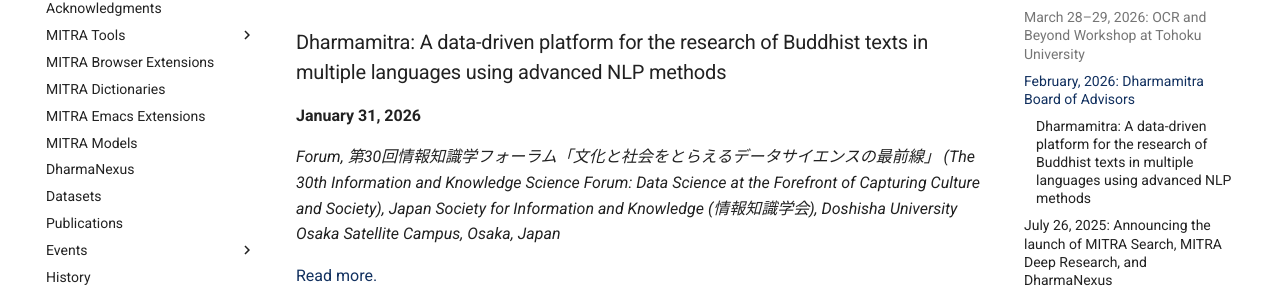
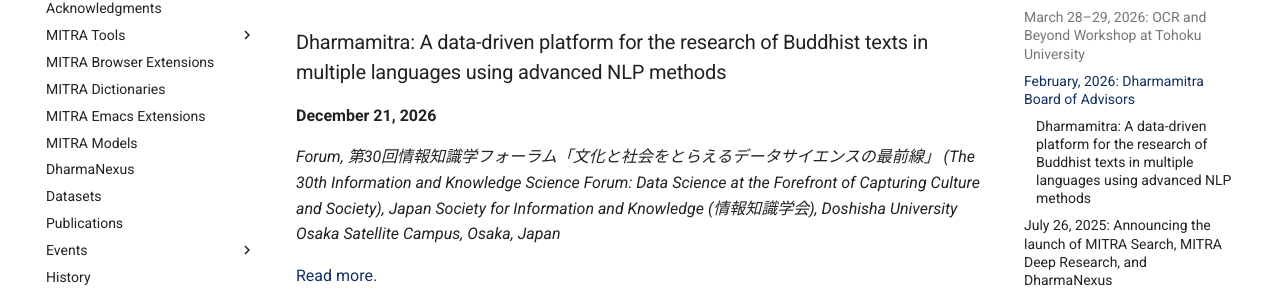
Before and after one commit to dharmamitra/dharmamitra-guides, an MkDocs documentation site: the page built from docs/news.md, in a window 1280 px wide and 900 px high, scrolled down 2203 px. Shown: the part 154-450 px from the top of the window. Built offline with MkDocs 1.6.1 and Material for MkDocs 9.7.7, drawn with Linux system fonts in a browser that asks for light colours.

Commit message:
Update news.md

```diff
--- a/docs/news.md
+++ b/docs/news.md
@@ -50,7 +50,7 @@
 ---
 
 ### Dharmamitra: A data-driven platform for the research of Buddhist texts in multiple languages using advanced NLP methods
-**January 31, 2026**
+**December 21, 2026**
 
 *Forum, 第30回情報知識学フォーラム「文化と社会をとらえるデータサイエンスの最前線」 (The 30th Information and Knowledge Science Forum: Data Science at the Forefront of Capturing Culture and Society), Japan Society for Information and Knowledge (情報知識学会), Doshisha University Osaka Satellite Campus, Osaka, Japan*
 
```
